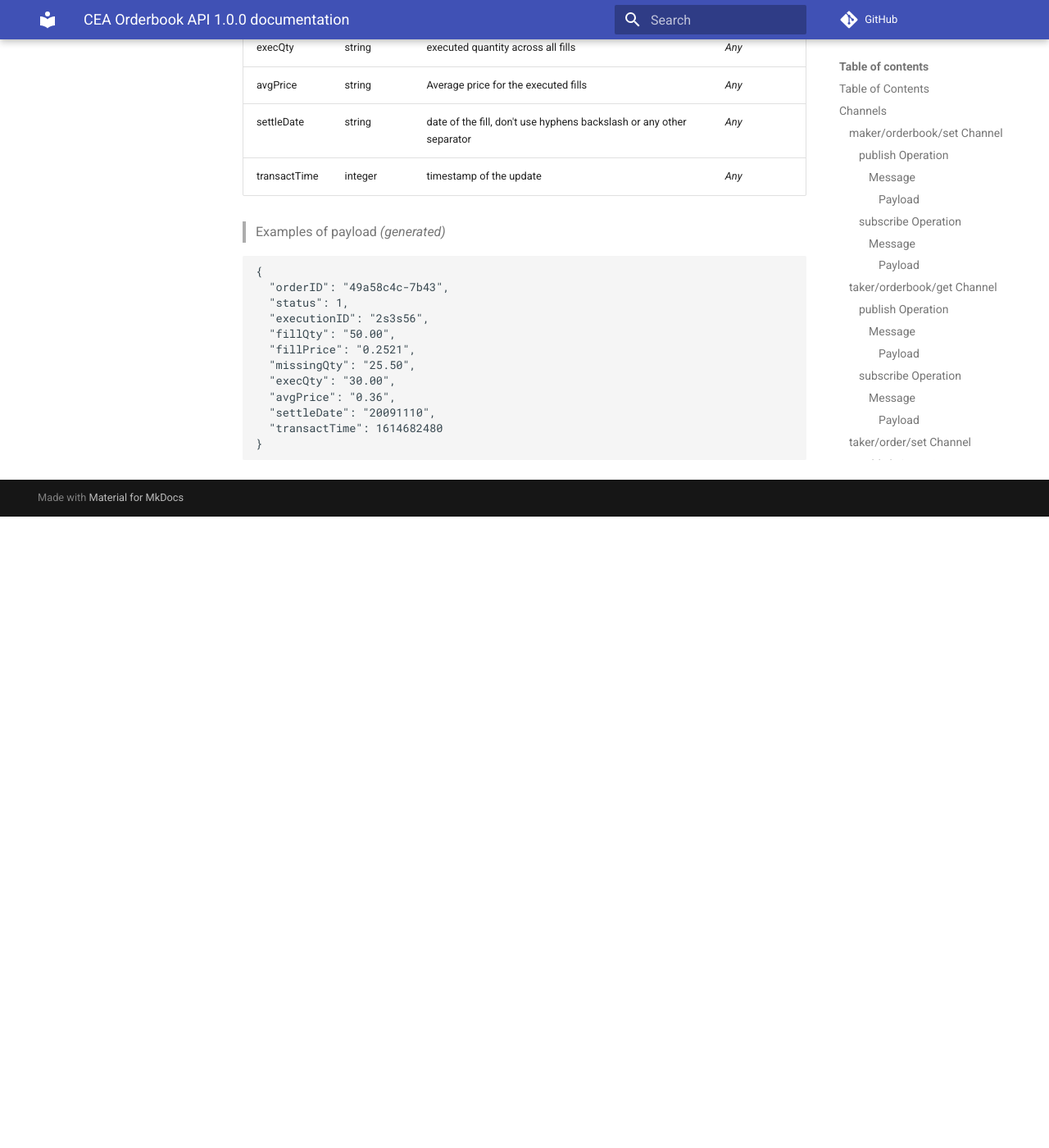
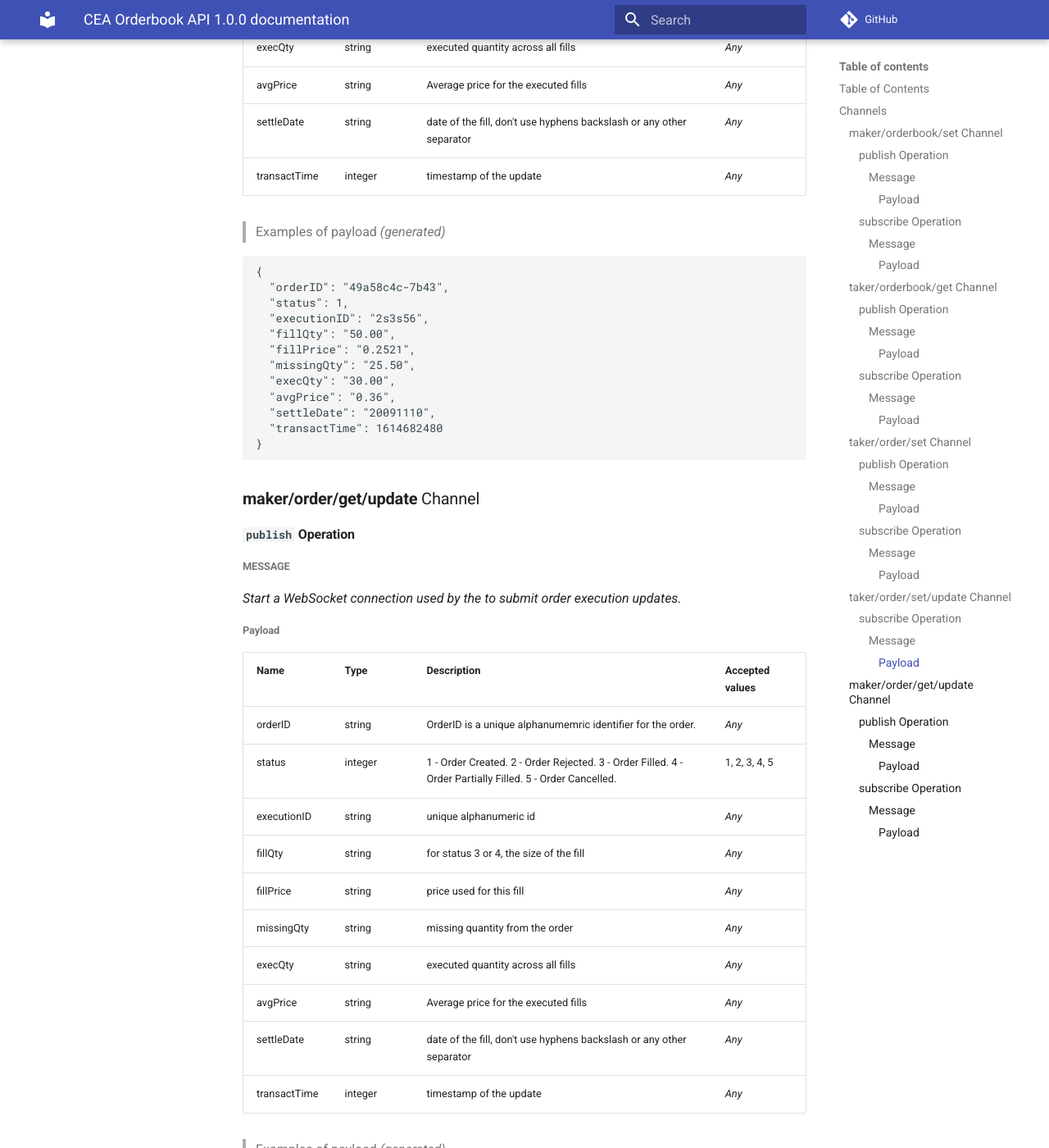
Before and after one commit to MasterVentures/cea-docs, an MkDocs documentation site: the page built from docs/api/asyncapi.md, in a window 1280 px wide and 1400 px high, scrolled down 6221 px. Shown: the whole window at 82% size. Built offline with MkDocs 1.6.1 and Material for MkDocs 9.7.7, drawn with Linux system fonts in a browser that asks for light colours; comment, search, counter and statistics services are not loaded; before the commit the page ends 6851 px from its top, so only the background shows below that; some of the changed text lies outside the part shown.

Commit message:
added error message to order update

````diff
--- a/docs/api/asyncapi.md
+++ b/docs/api/asyncapi.md
@@ -268,3 +268,70 @@
   "transactTime": 1614682480
 }
 ```
+
+
+
+
+### **maker/order/get/update** Channel
+
+#### `publish` Operation
+
+##### Message
+
+*Start a WebSocket connection used by the to submit order execution updates.*
+
+###### Payload
+
+| Name | Type | Description | Accepted values |
+|-|-|-|-|
+| orderID | string | OrderID is a unique alphanumemric identifier for the order. | _Any_ |
+| status | integer | 1 - Order Created. 2 - Order Rejected. 3 - Order Filled. 4 - Order Partially Filled. 5 - Order Cancelled. | 1, 2, 3, 4, 5 |
+| executionID | string | unique alphanumeric id | _Any_ |
+| fillQty | string | for status 3 or 4, the size of the fill | _Any_ |
+| fillPrice | string | price used for this fill | _Any_ |
+| missingQty | string | missing quantity from the order | _Any_ |
+| execQty | string | executed quantity across all fills | _Any_ |
+| avgPrice | string | Average price for the executed fills | _Any_ |
+| settleDate | string | date of the fill, don't use hyphens backslash or any other separator | _Any_ |
+| transactTime | integer | timestamp of the update | _Any_ |
+
+> Examples of payload _(generated)_
+
+```json
+{
+  "orderID": "49a58c4c-7b43",
+  "status": 1,
+  "executionID": "2s3s56",
+  "fillQty": "50.00",
+  "fillPrice": "0.2521",
+  "missingQty": "25.50",
+  "execQty": "30.00",
+  "avgPrice": "0.36",
+  "settleDate": "20091110",
+  "transactTime": 1614682480
+}
+```
+
+
+
+#### `subscribe` Operation
+
+##### Message
+
+*This chanel will not return messages unless there is an error with the order update*
+
+###### Payload
+
+| Name | Type | Description | Accepted values |
+|-|-|-|-|
+| failure | string | type of error been throw | Malformed Message, Server error |
+| err | string | posible cause of the error | _Any_ |
+
+> Examples of payload _(generated)_
+
+```json
+{
+  "failure": "Malformed Message",
+  "err": "Validation error, field 'symbol' is required"
+}
+```
````
Also changed, not shown: docs/orderbook.yaml (+34 -14 lines).
